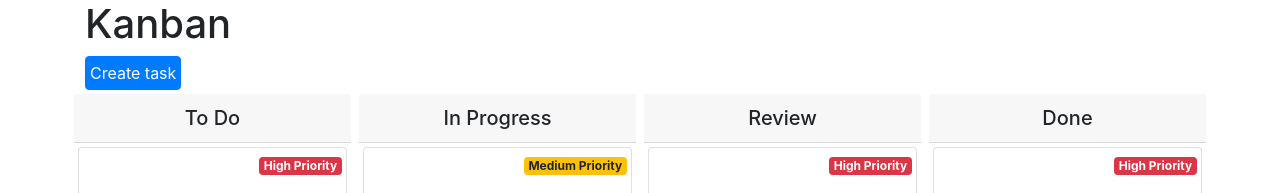
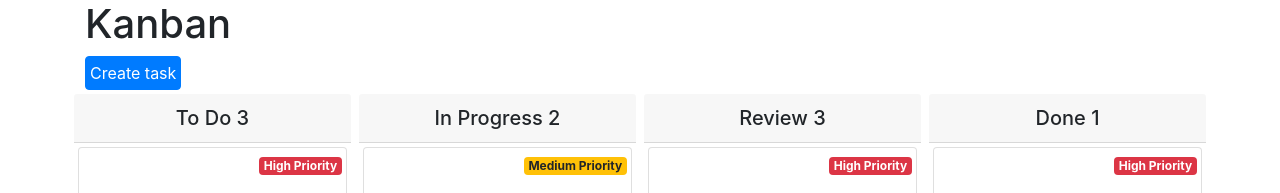
Before and after one commit to atarasevich77/kanban-lesson, a React (Create React App) app: page / in a window 1280 px wide. Shown: the top 193 px of the page. Built offline with nearby package versions, Linux system fonts and the light colour scheme.

Commit message:
Adding modal popup for edit and delete

```diff
--- a/src/components/Statuses/StatusesItem.js
+++ b/src/components/Statuses/StatusesItem.js
@@ -3,6 +3,8 @@ import TasksItem from "../Tasks/TasksItem";
 import { Droppable } from 'react-beautiful-dnd';
 
 const StatusesItem = (props) => {
+
+    const status = props.status;
 
     const getStatusStyle = (isDraggingOver) => ({
         background: isDraggingOver ? '#f7f7f7' : '',
@@ -15,12 +17,12 @@ const StatusesItem = (props) => {
                      ref={provided.innerRef}
                      style={getStatusStyle(snapshot.isDraggingOver)}
                 >
-                <h5 className="card-header text-center">{props.status.name}</h5>
+                <h5 className="card-header text-center">{status.name} {status.tasks.length > 0 ? status.tasks.length : ''}</h5>
                 {
-                    props.status.tasks
+                    status.tasks
                         // .sort((a, b) => { return a.priorityId - b.priorityId} )
                         .map((task, index) => {
-                            if(task.statusId === props.status.id)
+                            if(task.statusId === status.id)
                                 return (
                                     <TasksItem key={task.id}
                                                index={index}
```
